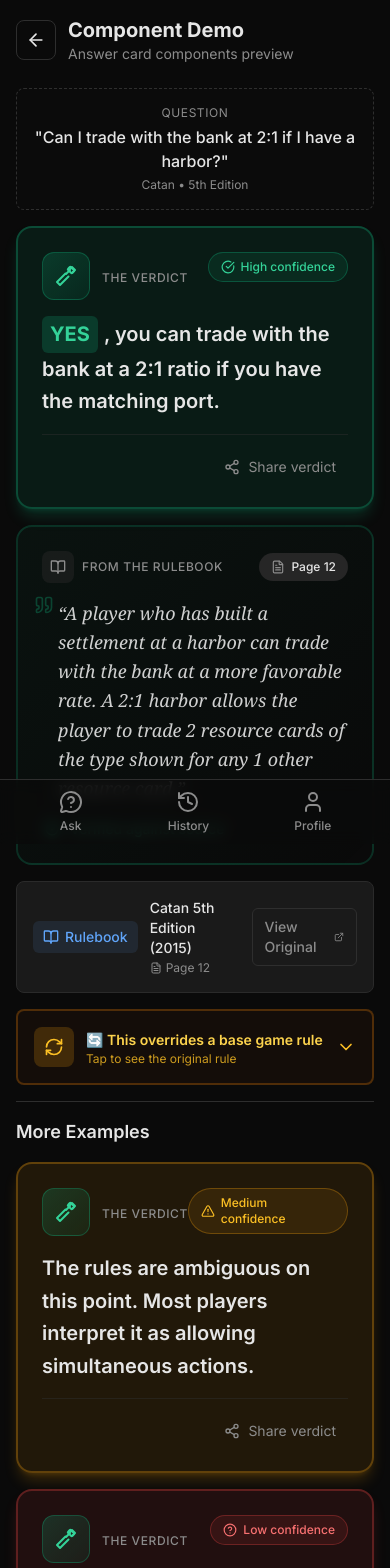
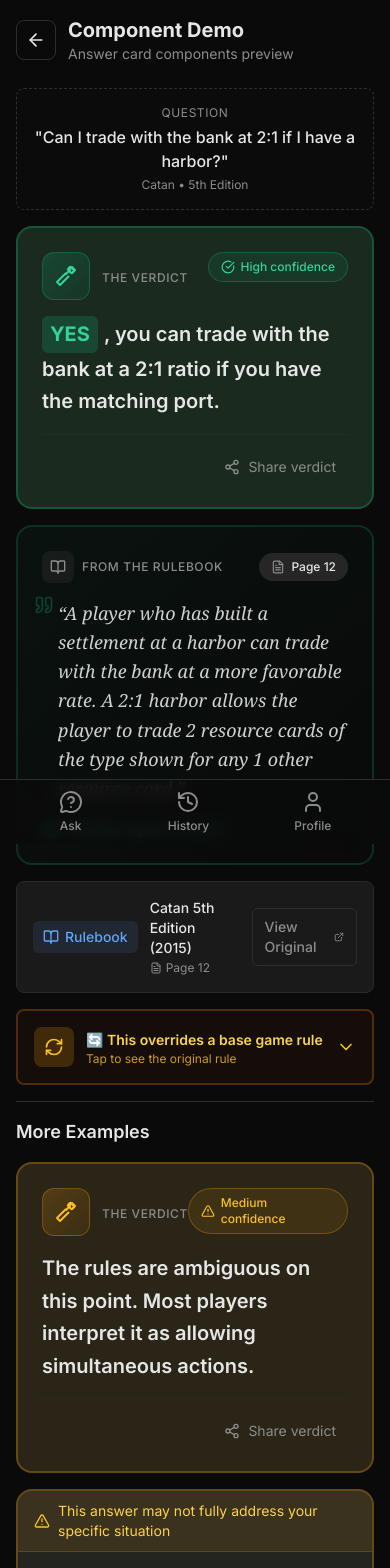
Before and after one commit to JiriTill/arbiter, a Next.js app in the folder frontend/: page /verdict-demo in a window 390 px wide. Shown: the top 1568 px of the page. Built offline with nearby package versions, Linux system fonts and the light colour scheme; no server answers.

Commit message:
Phase 1: Fix confidence contradiction, add step numbers, disable question until game selected, hide Ctrl+Enter on mobile

```diff
--- a/frontend/src/app/ask/page.tsx
+++ b/frontend/src/app/ask/page.tsx
@@ -431,14 +431,20 @@
 
             {/* Main Input Section */}
             <div className="space-y-4">
-                {/* Game Selector */}
+                {/* Step 1: Game Selector */}
+                <div className="space-y-2">
+                    <label className="text-sm font-medium text-muted-foreground flex items-center gap-2">
+                        <span className="w-5 h-5 rounded-full bg-emerald-500/20 text-emerald-400 text-xs flex items-center justify-center font-bold">1</span>
+                        Select Game
+                    </label>
                     <GameSelector
                         selectedGame={selectedGame}
                         onSelect={setSelectedGame}
                         games={apiGames}
                     />
+                </div>
 
-                {/* Question Input */}
+                {/* Step 2: Question Input */}
                 {allNeedsOCR ? (
                     <OCRWarning
                         gameName={selectedGame?.name}
@@ -447,23 +453,38 @@
                 ) : (
                     <div className="space-y-2">
                         {someNeedsOCR && (
-                            <div className="rounded-md bg-amber-50 p-2 text-sm text-amber-800 border border-amber-200">
+                            <div className="rounded-md bg-amber-500/10 p-2 text-sm text-amber-400 border border-amber-500/20">
                                 Note: Expansion rules not indexed yet (scanned PDF).
                             </div>
                         )}
                         <label
                             htmlFor="question"
-                            className="text-sm font-medium text-muted-foreground"
+                            className="text-sm font-medium text-muted-foreground flex items-center gap-2"
                         >
+                            <span className={cn(
+                                "w-5 h-5 rounded-full text-xs flex items-center justify-center font-bold",
+                                selectedGame
+                                    ? "bg-emerald-500/20 text-emerald-400"
+                                    : "bg-muted text-muted-foreground"
+                            )}>2</span>
                             Your Question
                         </label>
+
+                        {/* Disabled state when no game selected */}
+                        {!selectedGame ? (
+                            <div className="min-h-[120px] rounded-lg border-2 border-dashed border-border bg-muted/30 flex items-center justify-center p-6">
+                                <p className="text-sm text-muted-foreground text-center">
+                                    ↑ Select a game first to ask a question
+                                </p>
+                            </div>
+                        ) : (
                             <Textarea
                                 ref={textareaRef}
                                 id="question"
                                 value={question}
                                 onChange={(e) => setQuestion(e.target.value)}
                                 onKeyDown={handleKeyDown}
-                            placeholder="Ask a rules question..."
+                                placeholder={`e.g., "Can I play a Knight before rolling?" or "How does the robber work?"`}
                                 className={cn(
                                     "min-h-[120px] max-h-[300px] resize-none text-lg",
                                     "bg-card border-border focus-visible:ring-primary",
@@ -471,9 +492,14 @@
                                 )}
                                 disabled={isLoading}
                             />
-                        <p className="text-xs text-muted-foreground">
+                        )}
+
+                        {/* Tip - hide on mobile */}
+                        {selectedGame && (
+                            <p className="text-xs text-muted-foreground hidden sm:block">
                                 Tip: Press Ctrl+Enter to submit
                             </p>
+                        )}
                     </div>
                 )}
 
--- a/frontend/src/components/arbiter/VerdictCard.tsx
+++ b/frontend/src/components/arbiter/VerdictCard.tsx
@@ -1,7 +1,7 @@
 "use client";
 
 import { useState } from "react";
-import { CheckCircle, AlertTriangle, HelpCircle, Share2, Copy, Check } from "lucide-react";
+import { CheckCircle, AlertTriangle, HelpCircle, Share2, Copy, Check, Info } from "lucide-react";
 import { cn } from "@/lib/utils";
 
 type Confidence = "high" | "medium" | "low";
@@ -19,39 +19,43 @@
     {
         icon: React.ElementType;
         label: string;
+        sublabel: string;
         color: string;
         bgColor: string;
         borderColor: string;
-        glowColor: string;
-        description: string;
+        cardBg: string;
+        showBoldVerdict: boolean;
     }
 > = {
     high: {
         icon: CheckCircle,
         label: "High confidence",
+        sublabel: "Directly answered by the rulebook",
         color: "text-emerald-400",
         bgColor: "bg-emerald-500/10",
         borderColor: "border-emerald-500/30",
-        glowColor: "shadow-emerald-500/20",
-        description: "This answer is directly supported by the rulebook",
+        cardBg: "bg-[#1a2a1f]",
+        showBoldVerdict: true,
     },
     medium: {
         icon: AlertTriangle,
         label: "Medium confidence",
+        sublabel: "Based on rule interpretation",
         color: "text-amber-400",
         bgColor: "bg-amber-500/10",
         borderColor: "border-amber-500/30",
-        glowColor: "shadow-amber-500/20",
-        description: "Answer based on interpretation of the rules",
+        cardBg: "bg-[#2a2516]",
+        showBoldVerdict: true,
     },
     low: {
-        icon: HelpCircle,
-        label: "Low confidence",
-        color: "text-red-400",
-        bgColor: "bg-red-500/10",
-        borderColor: "border-red-500/30",
-        glowColor: "shadow-red-500/20",
-        description: "Limited information found in the rulebook",
+        icon: Info,
+        label: "Possible answer",
+        sublabel: "Verified quote, but may not fully cover your scenario",
+        color: "text-amber-400",
+        bgColor: "bg-amber-500/10",
+        borderColor: "border-amber-500/30",
+        cardBg: "bg-[#252520]",
+        showBoldVerdict: false, // Don't show bold YES/NO for low confidence
     },
 };
 
@@ -67,13 +71,9 @@
             strokeLinejoin="round"
             className={cn("animate-gavel", className)}
         >
-            {/* Handle */}
             <path d="M14.5 12.5L6 21l-3-3 8.5-8.5" />
-            {/* Head connection */}
             <path d="M18.5 8.5L21 6l-3-3-2.5 2.5" />
-            {/* Striking motion line */}
             <path d="M12 10l4-4" />
-            {/* Gavel head */}
             <rect x="14" y="4" width="6" height="4" rx="1" transform="rotate(45 17 6)" />
         </svg>
     );
@@ -81,7 +81,6 @@
 
 export function VerdictCard({ verdict, confidence, gameName, question, className }: VerdictCardProps) {
     const [copied, setCopied] = useState(false);
-    const [showTooltip, setShowTooltip] = useState(false);
     const config = confidenceConfig[confidence];
     const Icon = config.icon;
 
@@ -90,16 +89,18 @@
     const startsWithYes = verdictLower.startsWith("yes");
     const startsWithNo = verdictLower.startsWith("no");
 
-    // Split verdict for highlighting YES/NO
+    // Split verdict for highlighting YES/NO (only for high/medium confidence)
     let highlightWord = "";
     let restOfVerdict = verdict;
 
+    if (config.showBoldVerdict) {
         if (startsWithYes) {
             highlightWord = verdict.slice(0, 3);
             restOfVerdict = verdict.slice(3);
         } else if (startsWithNo) {
             highlightWord = verdict.slice(0, 2);
             restOfVerdict = verdict.slice(2);
+        }
     }
 
     const handleShare = async () => {
@@ -112,7 +113,6 @@
                     text: shareText,
                 });
             } catch {
-                // User cancelled or share failed, fallback to copy
                 copyToClipboard(shareText);
             }
         } else {
@@ -133,24 +133,37 @@
     return (
         <div
             className={cn(
-                "relative rounded-2xl border-2 p-6 transition-all duration-300",
+                "relative rounded-2xl border-2 overflow-hidden transition-all duration-300",
                 config.borderColor,
-                config.bgColor,
-                "shadow-lg",
-                config.glowColor,
+                config.cardBg,
                 className
             )}
         >
+            {/* Low confidence warning banner */}
+            {confidence === "low" && (
+                <div className="flex items-center gap-2 px-4 py-2.5 bg-amber-500/10 border-b border-amber-500/20">
+                    <AlertTriangle className="h-4 w-4 text-amber-400 shrink-0" />
+                    <span className="text-sm text-amber-300">
+                        This answer may not fully address your specific situation
+                    </span>
+                </div>
+            )}
+
+            <div className="p-6">
                 {/* Top bar with gavel and confidence */}
                 <div className="flex items-start justify-between mb-4">
                     {/* Gavel icon with animation */}
                     <div className="flex items-center gap-3">
                         <div className={cn(
                             "w-12 h-12 rounded-xl flex items-center justify-center",
-                        "bg-gradient-to-br from-emerald-500/20 to-emerald-600/10",
-                        "border border-emerald-500/30"
+                            confidence === "high"
+                                ? "bg-gradient-to-br from-emerald-500/20 to-emerald-600/10 border border-emerald-500/30"
+                                : "bg-gradient-to-br from-amber-500/20 to-amber-600/10 border border-amber-500/30"
                         )}>
-                        <GavelIcon className="h-6 w-6 text-emerald-400" />
+                            <GavelIcon className={cn(
+                                "h-6 w-6",
+                                confidence === "high" ? "text-emerald-400" : "text-amber-400"
+                            )} />
                         </div>
                         <div>
                             <span className="text-xs font-medium uppercase tracking-wider text-muted-foreground">
@@ -159,12 +172,8 @@
                         </div>
                     </div>
 
-                {/* Confidence Badge with tooltip */}
-                <div
-                    className="relative"
-                    onMouseEnter={() => setShowTooltip(true)}
-                    onMouseLeave={() => setShowTooltip(false)}
-                >
+                    {/* Confidence Badge */}
+                    <div className="relative group">
                         <div
                             className={cn(
                                 "flex items-center gap-1.5 rounded-full px-3 py-1.5 text-xs font-medium cursor-help",
@@ -179,17 +188,19 @@
                         </div>
 
                         {/* Tooltip */}
-                    {showTooltip && (
-                        <div className="absolute z-10 right-0 top-full mt-2 w-48 p-2 rounded-lg bg-popover border border-border shadow-xl text-xs text-muted-foreground animate-in fade-in slide-in-from-top-1 duration-200">
-                            {config.description}
+                        <div className="absolute z-10 right-0 top-full mt-2 w-56 p-3 rounded-lg bg-popover border border-border shadow-xl text-xs text-muted-foreground opacity-0 group-hover:opacity-100 transition-opacity pointer-events-none">
+                            <p className="font-medium text-foreground mb-1">{config.label}</p>
+                            <p>{config.sublabel}</p>
                         </div>
-                    )}
                     </div>
                 </div>
 
-            {/* Verdict Text - with YES/NO highlighting */}
-            <div className="text-xl font-semibold leading-relaxed text-foreground sm:text-2xl">
-                {highlightWord ? (
+                {/* Verdict Text */}
+                <div className={cn(
+                    "text-xl leading-relaxed sm:text-2xl",
+                    confidence === "low" ? "text-foreground/80" : "text-foreground font-semibold"
+                )}>
+                    {highlightWord && config.showBoldVerdict ? (
                         <>
                             <span className={cn(
                                 "inline-block mr-1.5 px-2 py-0.5 rounded-md font-bold",
@@ -228,5 +239,6 @@
                     </button>
                 </div>
             </div>
+        </div>
     );
 }
```
Also changed, not shown: 3 other files (tests, documents, lock files or other folders). Lines whose indentation alone changed are shown as unchanged.
